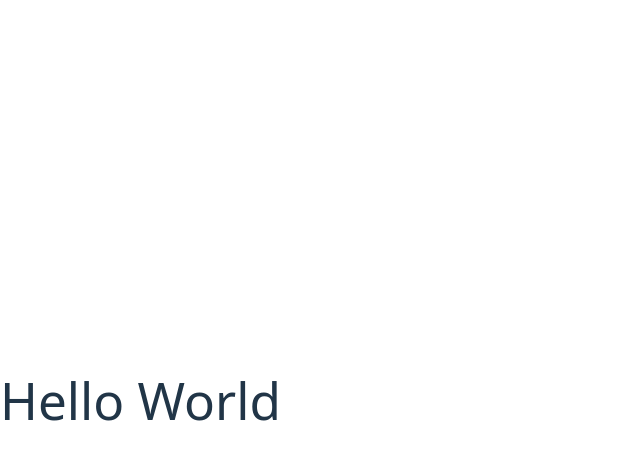
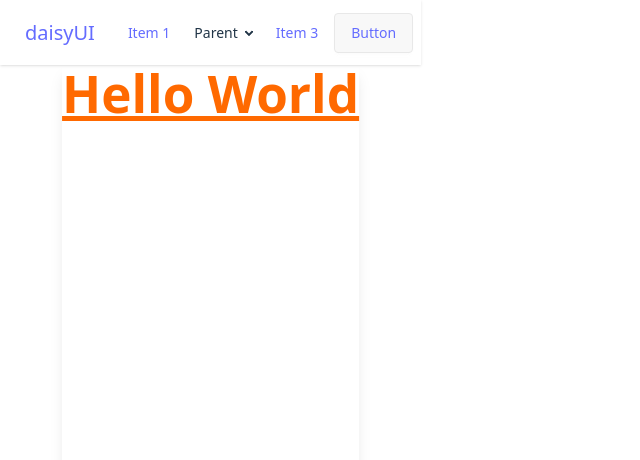
Before and after one commit to HamzaAmir97/Travel_Agency, a React (Vite) app: page / in a window 1280 px wide. Shown: the top 460 px of the page, without its empty margins (0-640 px from the left). Built offline with nearby package versions, Linux system fonts and the light colour scheme.

Commit message:
add  STYLE

```diff
--- a/src/App.css
+++ b/src/App.css
@@ -1,7 +1,12 @@
 @import "tailwindcss";
 @plugin "daisyui";
 
+#root {
+  max-width: fit-content;
+  margin: 0 ;
+ align-items: center;
 
+}
 
 .logo {
   height: 6em;
--- a/src/App.tsx
+++ b/src/App.tsx
@@ -7,8 +7,11 @@ function App() {
   return (
     <>
    {/* <Navbar /> */}
+     <div className='flex flex-col  items-center h-screen'>
+      <Navbar />
+     <h1 className=' flex-1 text-3xl  text-orange-500 shadow-lg shadow-orange-500/50S font-bold underline'>Hello World</h1>
 
-     <h1>Hello World</h1>
+     </div>
     </>
   )
 }
```
